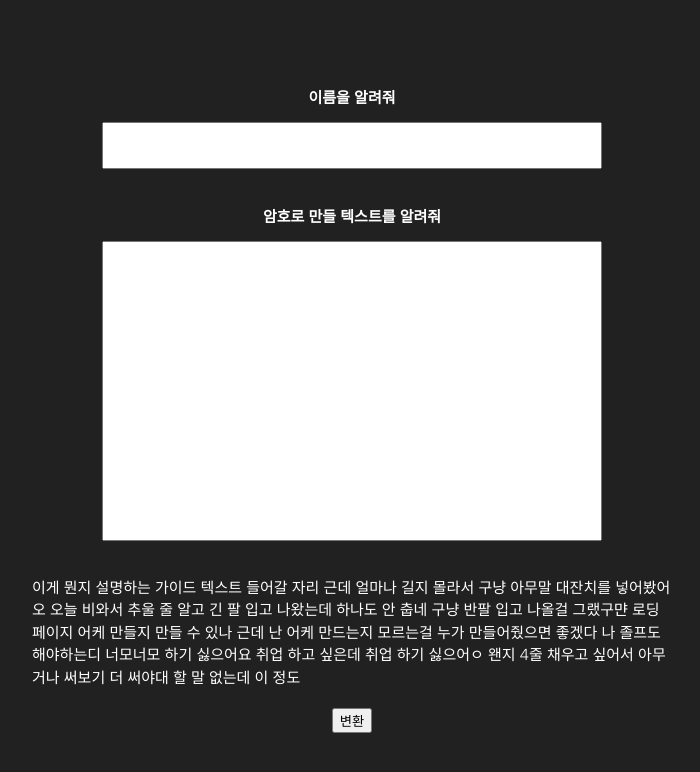
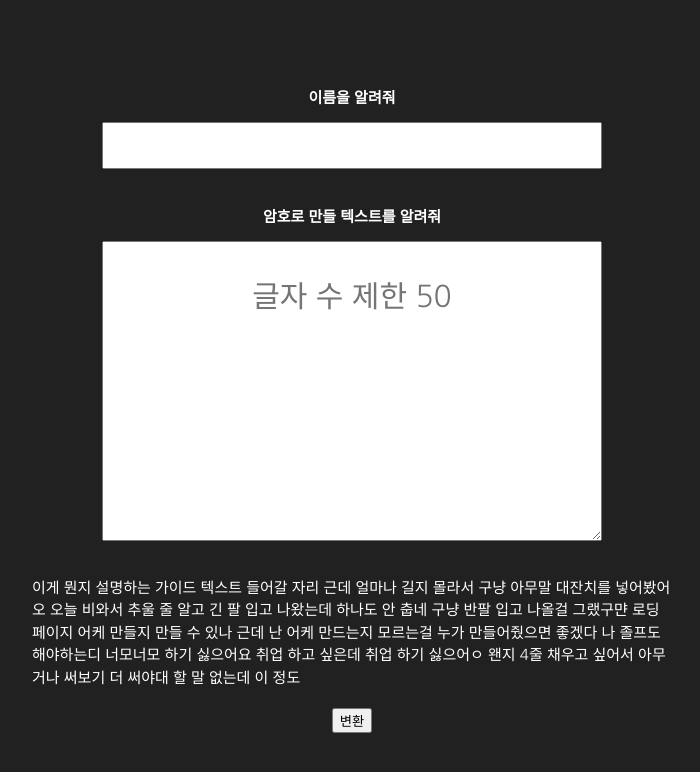
Before and after one commit to hyoie99/React-TeamProject_WhaleSecret, a React (Create React App) app: page /React-Teamproject_WhaleSecret/ghost_page/create in a window 1280 px wide. Shown: the top 772 px of the page, without its empty margins (288-988 px from the left). Built offline with nearby package versions, Linux system fonts and the light colour scheme; a web font is replaced by a local one.

Commit message:
get user's data

```diff
--- a/src/components/CreateForm.js
+++ b/src/components/CreateForm.js
@@ -1,16 +1,51 @@
+import { useState } from "react";
 import styles from "../css/createForm_style.module.css";
 
-function CreateForm() {
+function CreateForm({ getName, getText }) {
+  const [name, setName] = useState("");
+  const [text, setText] = useState("");
+
+  const inputName = (event) => {
+    setName(event.target.value);
+    // console.log(name);
+  };
+  const inputText = (event) => {
+    setText((text) => event.target.value);
+    // console.log(text);
+  };
+  getName(name);
+  getText(text);
+
   return (
     <div className={styles.main_page}>
       <div className={styles.main_div}>
         <div className={styles.input_div}>
           <h1 className={styles.input_title}>이름을 알려줘</h1>
-          <input required className={styles.name_input} type="text"></input>
+          <input
+            value={name}
+            onChange={inputName}
+            required
+            className={styles.name_input}
+            type="text"
+          ></input>
         </div>
         <div className={styles.input_div}>
           <h1 className={styles.input_title}>암호로 만들 텍스트를 알려줘</h1>
-          <input required className={styles.text_input} type="text"></input>
+          {/* <input
+            value={text}
+            onChange={inputText}
+            required
+            className={styles.text_input}
+            type="text"
+          ></input> */}
+          <textarea
+            value={text}
+            onChange={inputText}
+            required
+            className={styles.text_input}
+            placeholder="글자 수 제한 50"
+            maxLength="50"
+          ></textarea>
         </div>
         <div className={styles.guide_text}>
           이게 뭔지 설명하는 가이드 텍스트 들어갈 자리 근데 얼마나 길지 몰라서
--- a/src/components/Loading.js
+++ b/src/components/Loading.js
@@ -2,13 +2,16 @@ import { useEffect } from "react";
 import { useNavigate } from "react-router-dom";
 import styles from "../css/loading_style.module.css";
 
-function Loading() {
+function Loading({ username, usertext }) {
   const navigate = useNavigate();
   const timeout = () => {
     setTimeout(() => {
-      navigate("/ghost_page/result");
+      navigate("/ghost_page/result", {
+        state: { username: { username }, usertext: { usertext } },
+      });
     }, 1500);
   };
+  // console.log(username, usertext);
 
   useEffect(() => {
     timeout();
--- a/src/css/createForm_style.module.css
+++ b/src/css/createForm_style.module.css
@@ -7,11 +7,6 @@
 }
 
 .main_page {
-  /* width: 100vw;
-  height: 100vh;
-  font-family: "Nanum Gothic", sans-serif;
-  background-color: rgb(33, 33, 33); */
-
   display: flex;
   flex-direction: column;
   justify-content: center;
@@ -54,6 +49,7 @@
   padding: 30px;
   font-size: 30px;
   text-align: center;
+  font-family: inherit;
 }
 
 .guide_text {
--- a/src/css/result_style.module.css
+++ b/src/css/result_style.module.css
@@ -17,8 +17,9 @@
 }
 
 .flex_div {
-  width: 50%;
+  width: 60%;
   height: 100%;
+
   display: flex;
   /* flex-direction: column; */
   justify-content: space-around;
@@ -39,6 +40,7 @@
 .whale_div {
   /* background-color: aqua; */
   /* height: 100%; */
+  width: 400px;
   display: flex;
   flex-direction: column;
   /* justify-content: center; */
--- a/src/routes/Create.js
+++ b/src/routes/Create.js
@@ -5,19 +5,29 @@ import styles from "../css/create_style.module.css";
 
 function Create() {
   const [loading, setLoading] = useState(false);
+  const [username, setUsername] = useState("");
+  const [usertext, setUsertext] = useState("");
 
   const clickTrans = (event) => {
     event.preventDefault();
     setLoading(!loading);
   };
+  const getName = (data) => {
+    setUsername(data);
+    // console.log(username);
+  };
+  const getText = (data) => {
+    setUsertext(data);
+    // console.log(usertext);
+  };
 
   return (
     <div>
       {loading ? (
-        <Loading />
+        <Loading username={username} usertext={usertext} />
       ) : (
         <form onSubmit={clickTrans} className={styles.form_div}>
-          <CreateForm />
+          <CreateForm getName={getName} getText={getText} />
           <button>변환</button>
         </form>
       )}
--- a/src/routes/Result.js
+++ b/src/routes/Result.js
@@ -1,6 +1,12 @@
+import { Link, useLocation } from "react-router-dom";
 import styles from "../css/result_style.module.css";
 
 function Result() {
+  const location = useLocation();
+  const username = location.state.username.username;
+  const usertext = location.state.usertext.usertext;
+  //   console.log(username, usertext);
+
   return (
     <div className={styles.main_page}>
       <div className={styles.flex_div}>
@@ -14,8 +20,8 @@ function Result() {
         </div>
         <div className={styles.card_btn_div}>
           <div className={styles.card_div}>
-            <h1 className={styles.card_title}>"이름"님의 비밀 메시지</h1>
-            <p className={styles.card_text}>변환 텍스트</p>
+            <h1 className={styles.card_title}>{username}님의 비밀 메시지</h1>
+            <p className={styles.card_text}>{usertext}</p>
             {/* 이미지 변경 예정 */}
             <img
               className={styles.main_whale_img2}
@@ -28,7 +34,9 @@ function Result() {
               <button>이미지 저장하기</button>
               <button>링크 공유하기</button>
             </div>
-            <button>다시 하기</button>
+            <Link to="/ghost_page">
+              <button>다시 하기</button>
+            </Link>
           </div>
         </div>
       </div>
```
